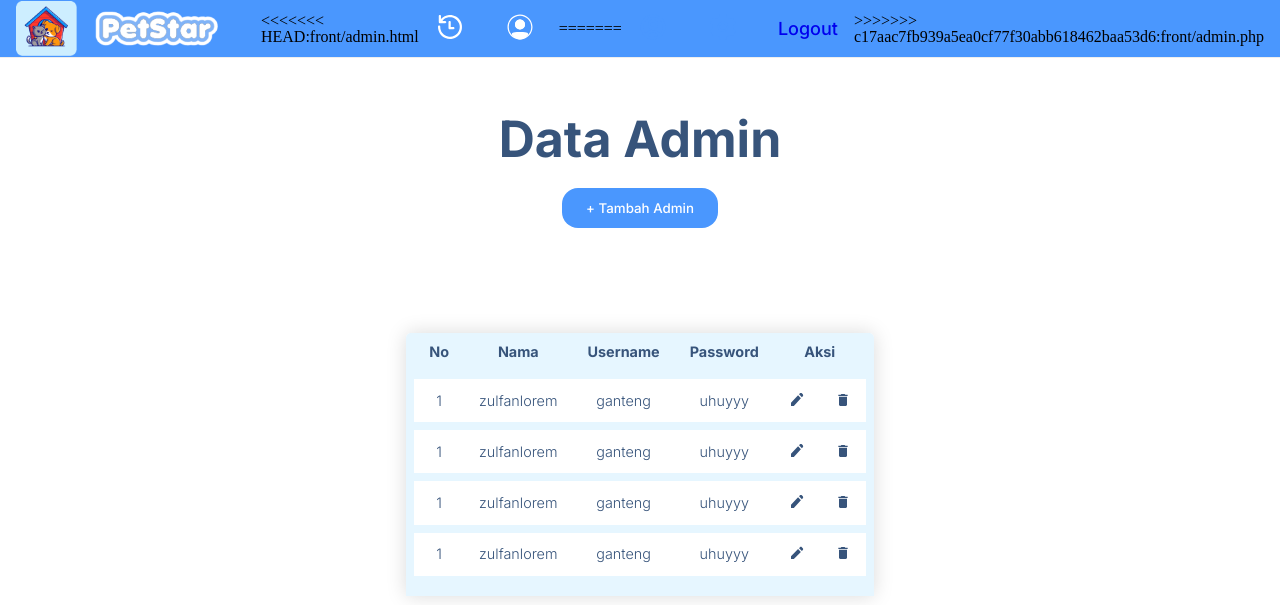
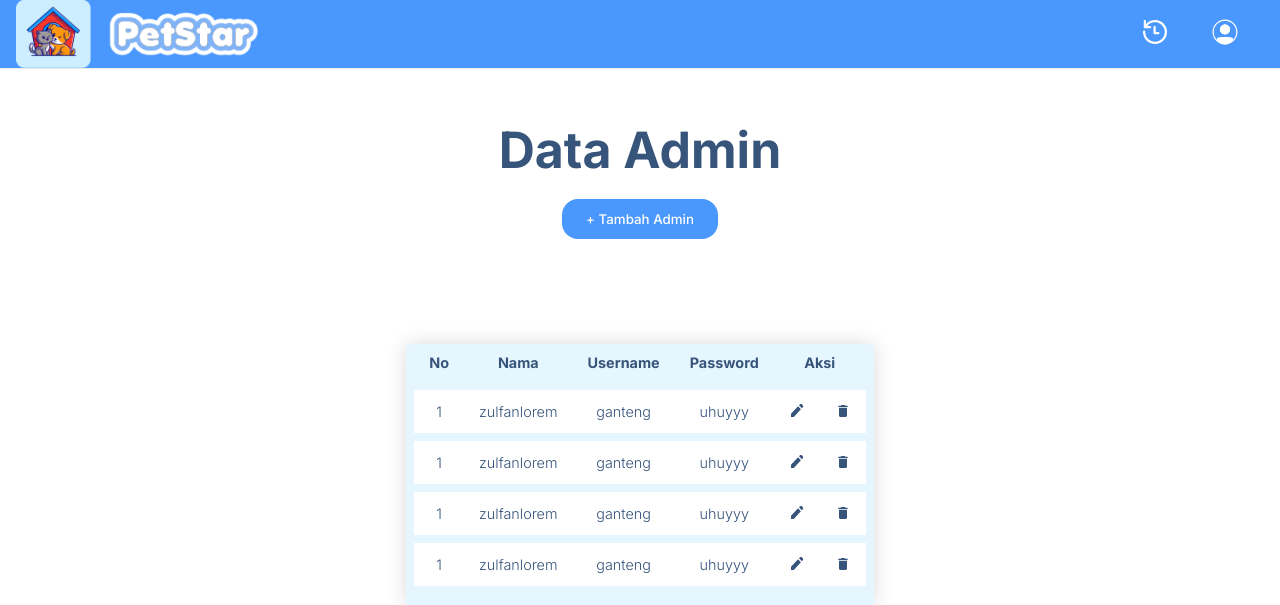
Before and after one commit to daffaasha/UAS-PBP, a PHP site: page /admin.php in a window 1280 px wide. Shown: the top 605 px of the page. Run offline with PHP 8.4, Linux system fonts and the light colour scheme.

Commit message:
admin.php updated

```diff
--- a/front/admin.php
+++ b/front/admin.php
@@ -27,17 +27,11 @@
                 <img src="img/petstar.png" alt="" width="50%">
             </div>
             <div class="menu">
-<<<<<<< HEAD:front/admin.html
                 <a href="#"><img src="img/history.svg" alt="nama-user" width="75%"></a>
                 <a href="#"><img src="img/user-white.svg" alt="setting" width="75%" ></a>
                 <!-- <ul class="dropdown">
                     <li><a href="#">Log Out</a></li>
                 </ul> -->
-=======
-                <a href="#"><img src="img/user.svg" alt="nama-user" width="75%"></a>
-                <a href="#"><img src="img/setting.svg" alt="setting" width="75%"></a>
-                <a href="#" class="logout">Logout</a>
->>>>>>> c17aac7fb939a5ea0cf77f30abb618462baa53d6:front/admin.php
         </nav>
     </header>
     <main>
```
